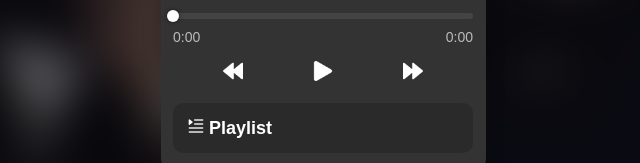
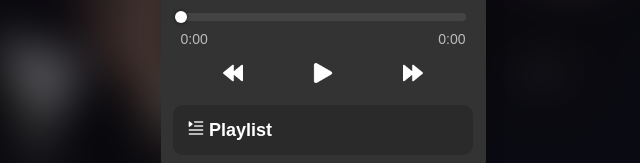
Before and after one commit to amoakodomson25/music-player, a plain HTML site: page index.html in a window 1280 px wide. Shown: the part 478-641 px from the top of the page, 317-957 px from the left. Drawn offline with Linux system fonts and the light colour scheme.

Commit message:
Last Commit

```diff
--- a/style.css
+++ b/style.css
@@ -57,7 +57,10 @@
 }
 
 .progress-wrapper {
-    width: 300px;
+    width: 285px;
+    display: flex;
+    flex-direction: column;
+    align-items: center;
 }
 
 
@@ -81,8 +84,8 @@
 .progress-bar {
     position: relative;
     background: #444;
-    height: 6px;
-    width: 300px;
+    height: 8px;
+    width: 285px;
     border-radius: 10px;
 
 }
```
Also changed, not shown: index.html (+1 -14 lines).
